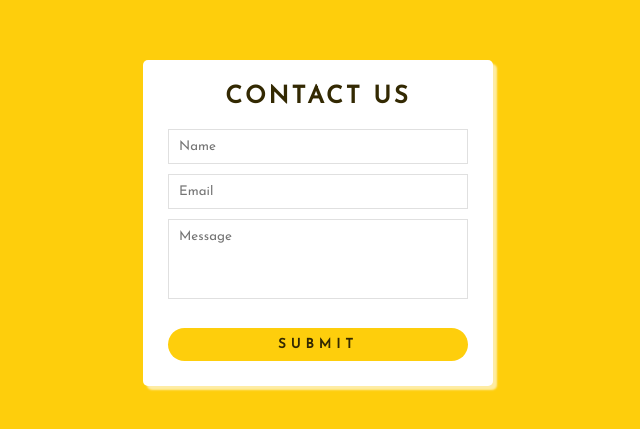
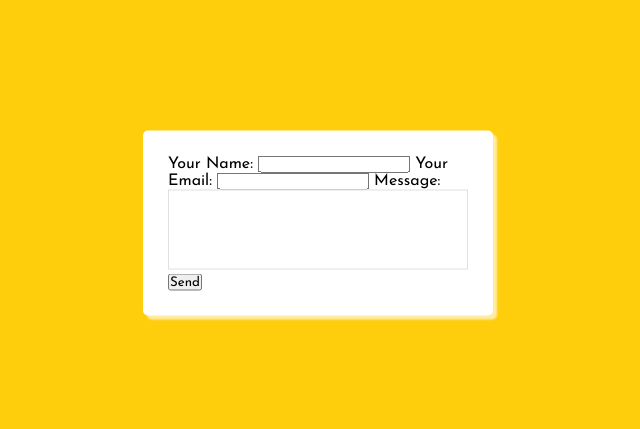
Before and after one commit to anducnguyen/test, a plain HTML site: page index.html in a window 1280 px wide. Shown: the part 177-606 px from the top of the page, without its empty margins (322-962 px from the left). Drawn offline with Linux system fonts and the light colour scheme.

Commit message:
add email

```diff
--- a/index.html
+++ b/index.html
@@ -9,23 +9,24 @@
 <body>
 
 <div class="wrapper">
-  <h2>Contact us</h2>
-  <div id="error_message"></div>
-  <form id="myform" onsubmit="return validate();">
-    <div class="input_field">
-        <input type="text" placeholder="Name" id="name">
-    </div>
-    <div class="input_field">
-        <input type="text" placeholder="Email" id="email">
-    </div>
-    <div class="input_field">
-        <textarea placeholder="Message" id="message"></textarea>
-    </div>
-    <div class="btn">
-        <input type="submit">
-    </div>
+    <form
+    action="https://formspree.io/ducnguyenan@gmail.com"
+    method="POST"
+  >
+    <label>
+      Your Name:
+      <input type="text" name="name">
+    </label>
+    <label>
+      Your Email:
+      <input type="email" name="_replyto">
+    </label>
+    <label>
+      Message:
+      <textarea name="message"></textarea>
+    </label>
+    <input type="submit" value="Send">
   </form>
-</div>
 
 </body>
 </html>
```
